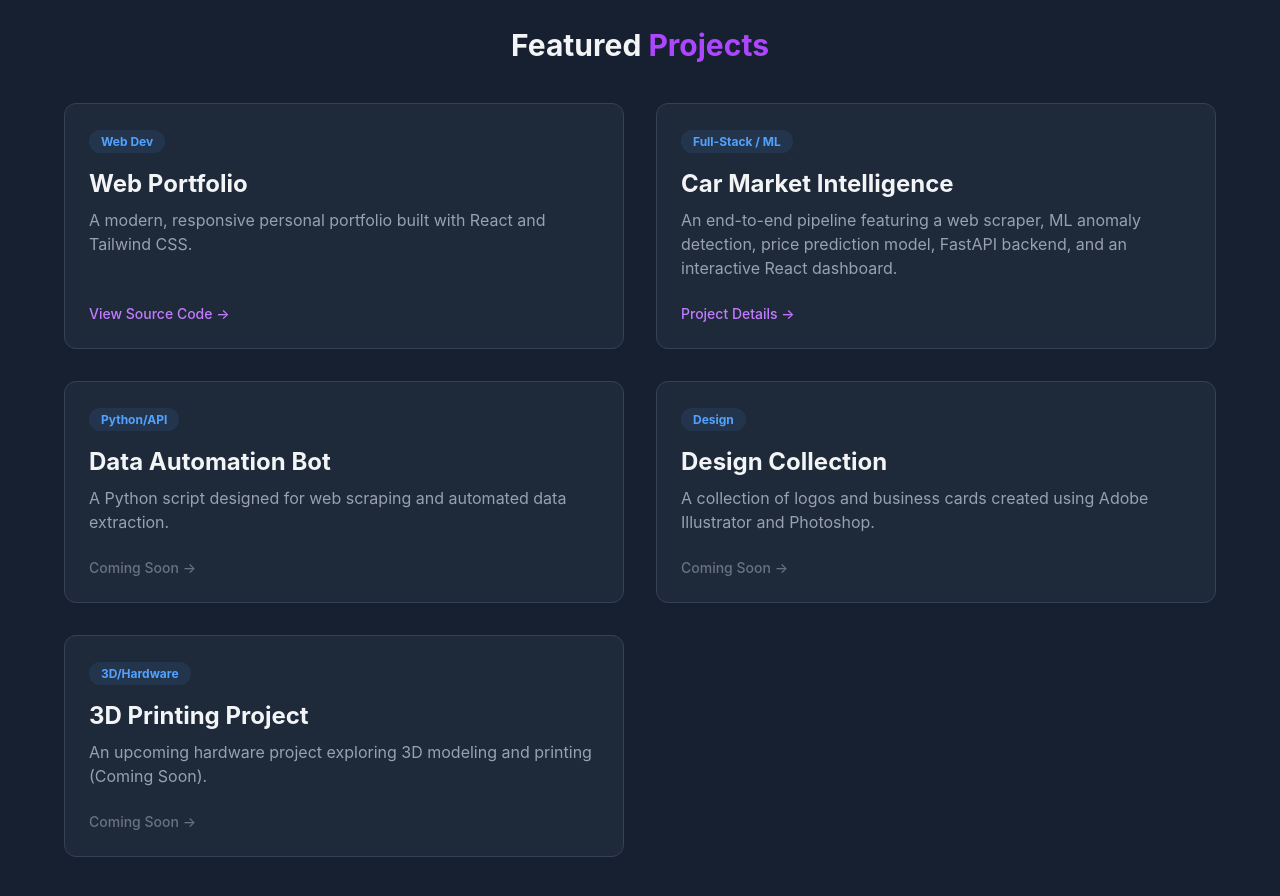
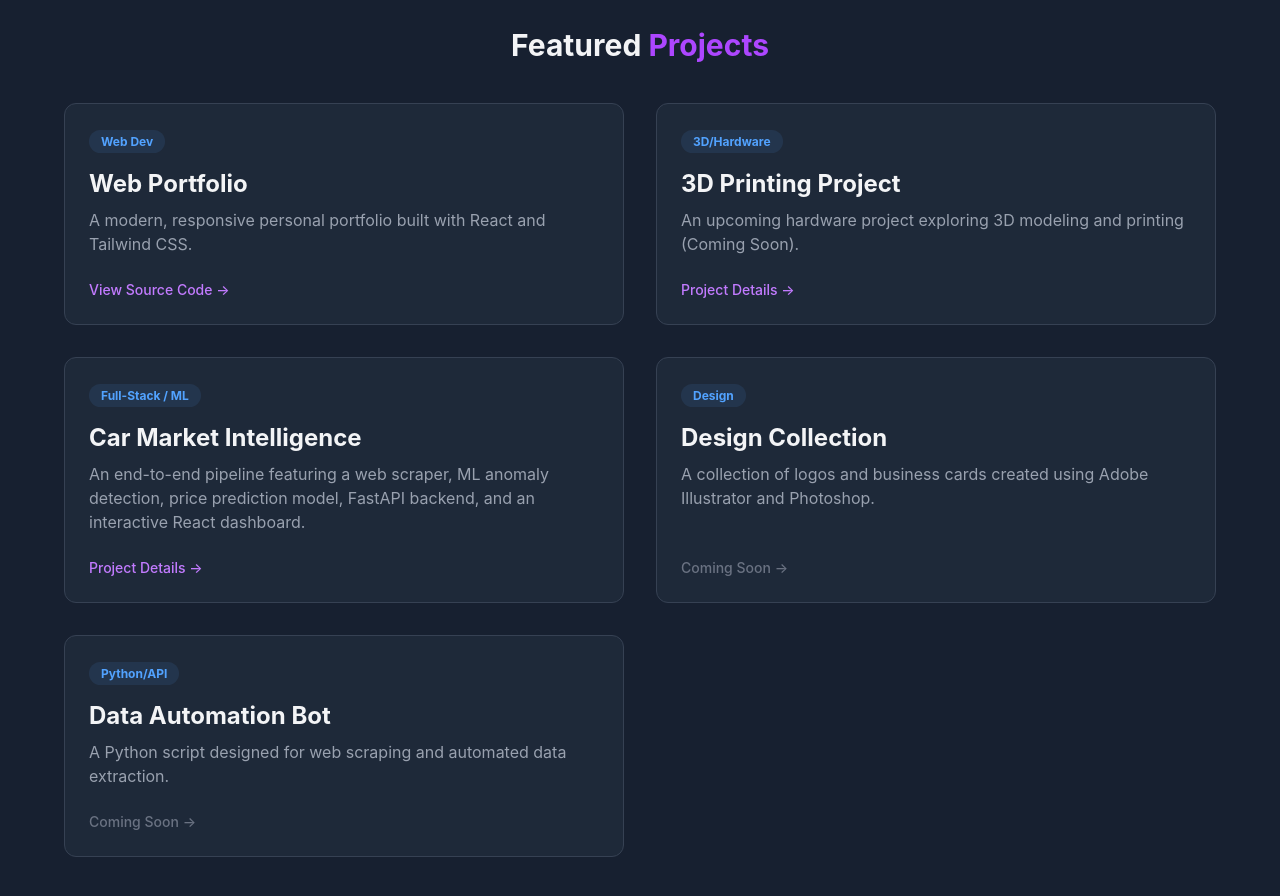
Before and after one commit to Djilali-77/portfolio, a React (Vite) app: page / in a window 1280 px wide. Shown: the part 1720-2616 px from the top of the page. Built offline with nearby package versions, Linux system fonts and the light colour scheme.

Commit message:
Update v2

```diff
--- a/src/pages/Hero.jsx
+++ b/src/pages/Hero.jsx
@@ -19,16 +19,17 @@ const Hero = () => {
     },
     {
       id: 2,
+      title: "3D Printing Project",
+      desc: "An upcoming hardware project exploring 3D modeling and printing (Coming Soon).",
+      cat: "3D/Hardware" ,
+      link: "https://morvox-lab.vercel.app"
+    },
+    {
+      id: 3,
       title: "Car Market Intelligence",
       desc: "An end-to-end pipeline featuring a web scraper, ML anomaly detection, price prediction model, FastAPI backend, and an interactive React dashboard.",
       cat: "Full-Stack / ML",
       link: "https://car-market-md.vercel.app/"
-    },
-    {
-      id: 3,
-      title: "Data Automation Bot",
-      desc: "A Python script designed for web scraping and automated data extraction.",
-      cat: "Python/API"
     },
     {
       id: 4,
@@ -38,10 +39,10 @@ const Hero = () => {
     },
     {
       id: 5,
-      title: "3D Printing Project",
-      desc: "An upcoming hardware project exploring 3D modeling and printing (Coming Soon).",
-      cat: "3D/Hardware"
-    }
+      title: "Data Automation Bot",
+      desc: "A Python script designed for web scraping and automated data extraction.",
+      cat: "Python/API"
+    },
   ];
 
   return (
```
